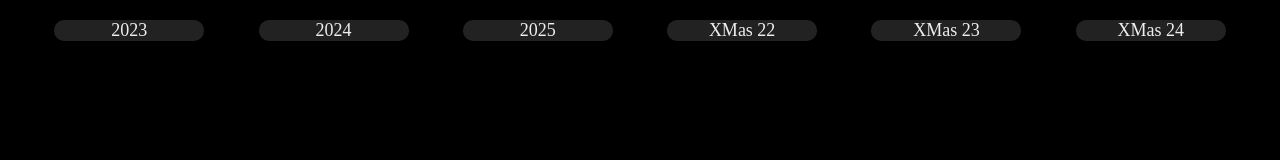
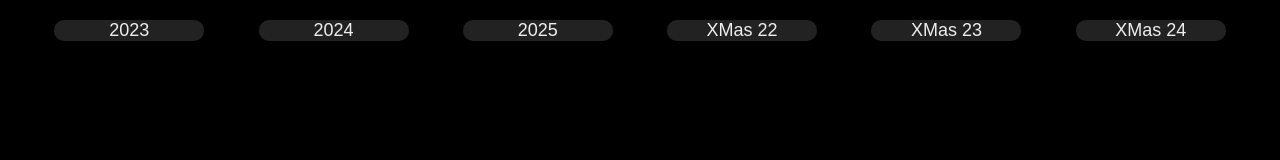
Before and after one commit to ecali/new-year-countdown, a React (Create React App) app: page / in a window 1280 px wide. Shown: the top 160 px of the page. Built offline with nearby package versions, Linux system fonts and the light colour scheme.

Commit message:
edit font

```diff
--- a/src/App.css
+++ b/src/App.css
@@ -121,7 +121,7 @@ button.button-change {
   border-radius: 10px;
   color: #eee;
   font-size: 20px;
-  font-family: "Cookie", cursive;
+  font-family: 'Josefin Sans', sans-serif;
   position: relative;
   transition: 1s;
   -webkit-tap-highlight-color: transparent;
```
